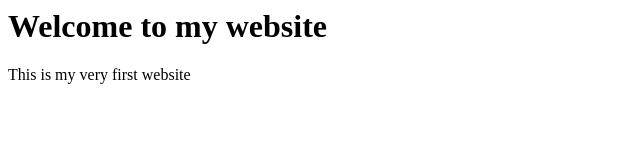
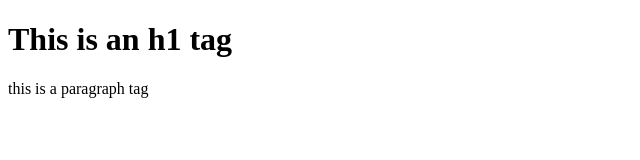
Before and after one commit to shreyas1307/100-days-of-code, a plain HTML site: page html-css-course/html module/01_basic_layout.html in a window 1280 px wide. Shown: the whole page, without its empty margins (0-640 px from the left). Drawn offline with Linux system fonts and the light colour scheme.

Commit message:
Practicing HTML

```diff
--- a/html-css-course/html module/01_basic_layout.html
+++ b/html-css-course/html module/01_basic_layout.html
@@ -1,2 +1,14 @@
-<h1>Welcome to my website</h1>
-<p>This is my very first website</p>
+<!DOCTYPE html>
+<html lang="en">
+  <head>
+    <meta charset="UTF-8" />
+    <meta name="viewport" content="width=device-width, initial-scale=1.0" />
+    <meta http-equiv="X-UA-Compatible" content="ie=edge" />
+    <title>Document</title>
+  </head>
+  <body>
+    <!-- This is a Comment -->
+    <h1>This is an h1 tag</h1>
+    <p>this is a paragraph tag</p>
+  </body>
+</html>
```
